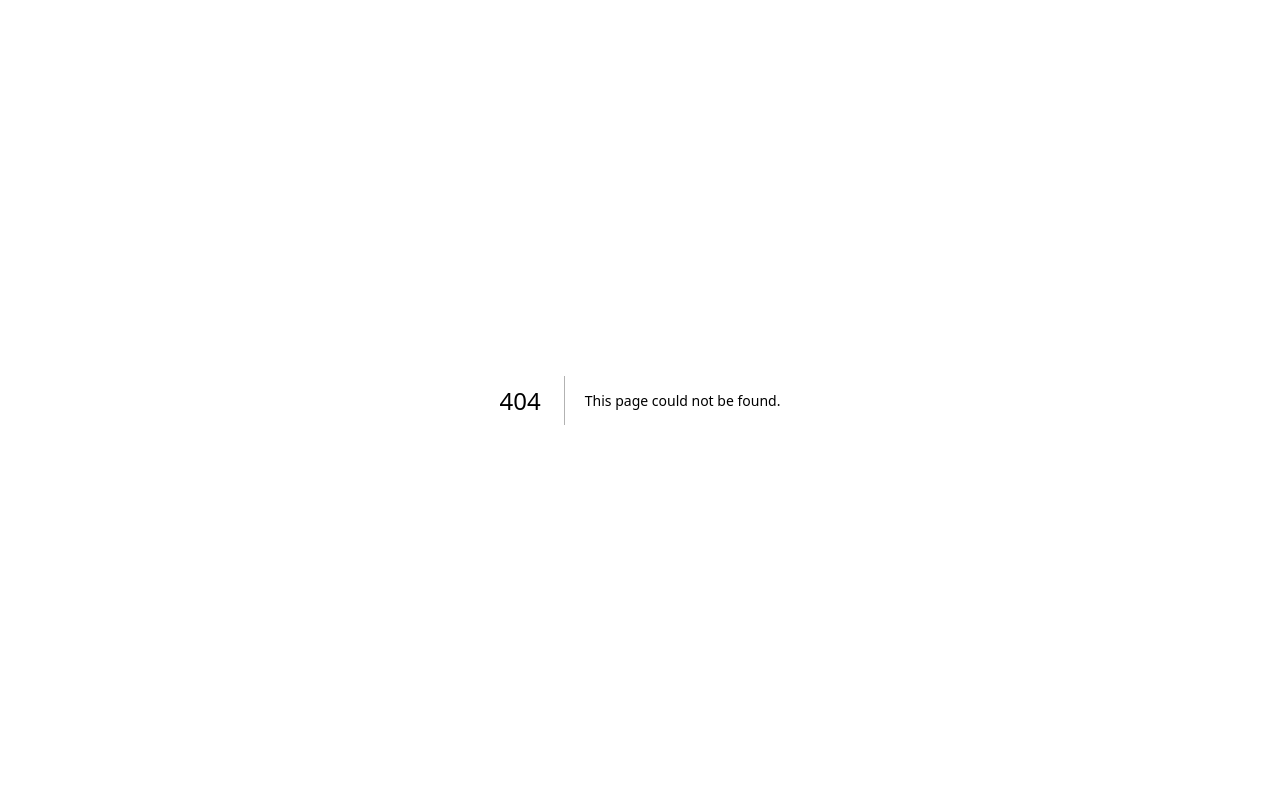
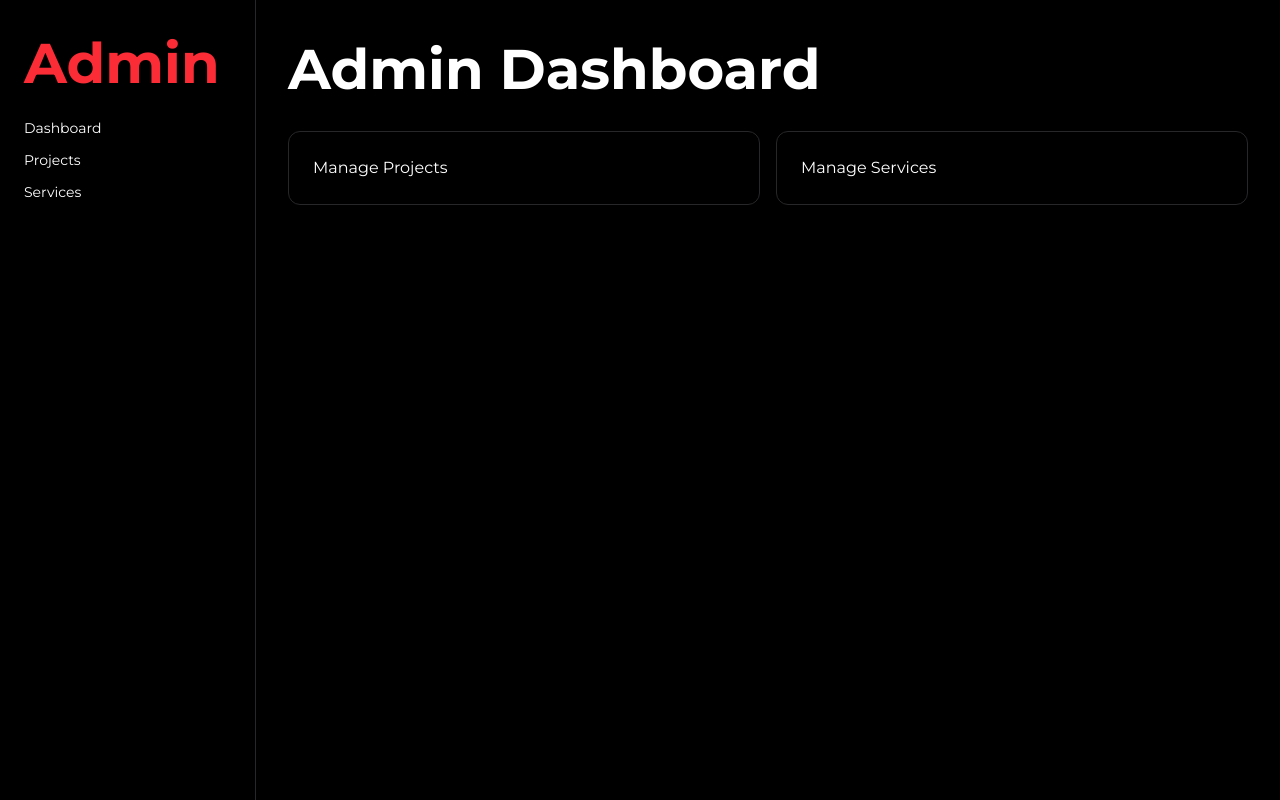
Before and after one commit to hodisanmihai/evochip, a Next.js app: page /admin in a window 1280 px wide. Before the commit this address had no page. Built offline with nearby package versions, Linux system fonts and the light colour scheme.

Commit message:
test inainte de admin dash

```diff
--- /dev/null
+++ b/app/admin/layout.tsx
@@ -0,0 +1,26 @@
+import { ReactNode } from "react";
+import Link from "next/link";
+
+export default function AdminLayout({ children }: { children: ReactNode }) {
+  return (
+    <div className="min-h-screen flex bg-black text-white">
+      <aside className="w-64 border-r border-zinc-800 p-6 space-y-4">
+        <h1 className="text-xl font-bold text-red-500">Admin</h1>
+
+        <nav className="flex flex-col gap-3 text-sm">
+          <Link href="/admin" className="hover:text-red-400">
+            Dashboard
+          </Link>
+          <Link href="/admin/projects" className="hover:text-red-400">
+            Projects
+          </Link>
+          <Link href="/admin/services" className="hover:text-red-400">
+            Services
+          </Link>
+        </nav>
+      </aside>
+
+      <main className="flex-1 p-8">{children}</main>
+    </div>
+  );
+}
--- /dev/null
+++ b/app/admin/page.tsx
@@ -0,0 +1,25 @@
+import Link from "next/link";
+
+export default function AdminHome() {
+  return (
+    <div className="space-y-6">
+      <h1 className="text-2xl font-bold">Admin Dashboard</h1>
+
+      <div className="grid gap-4 md:grid-cols-2">
+        <Link
+          href="/admin/projects"
+          className="p-6 border border-zinc-800 rounded-xl hover:border-red-500 transition"
+        >
+          Manage Projects
+        </Link>
+
+        <Link
+          href="/admin/services"
+          className="p-6 border border-zinc-800 rounded-xl hover:border-red-500 transition"
+        >
+          Manage Services
+        </Link>
+      </div>
+    </div>
+  );
+}
```
